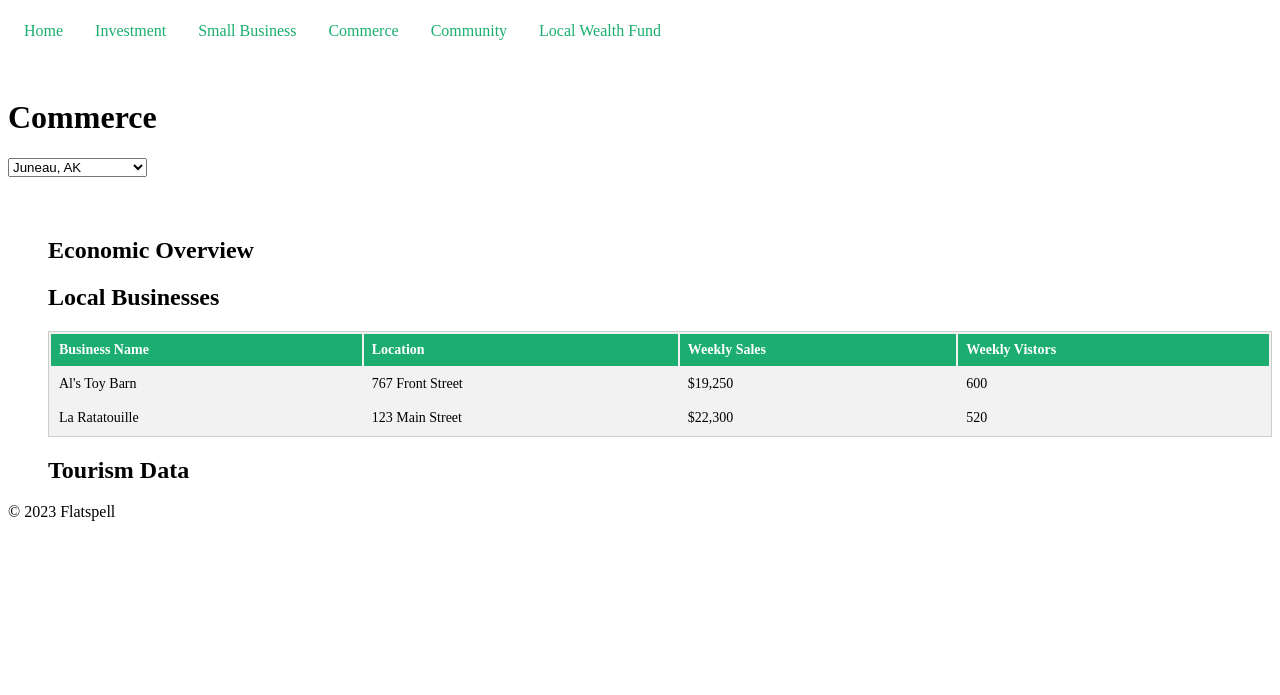
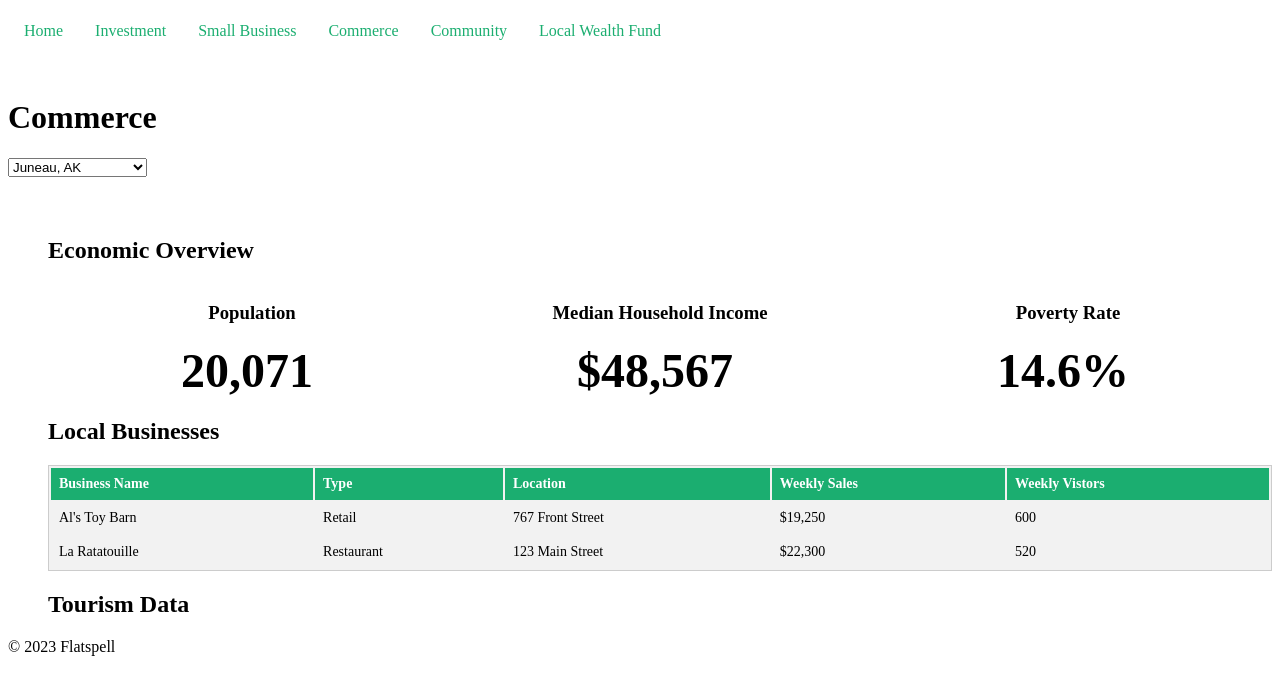
Before and after one commit to flatspell/community, a Flask app: page /commerce in a window 1280 px wide. Shown: the top 695 px of the page. Run offline with Flask 3, Linux system fonts and the light colour scheme.

Commit message:
latest updates to commerce page

```diff
--- a/map-app/static/css/style.css
+++ b/map-app/static/css/style.css
@@ -89,3 +89,40 @@ th {
   background-color: #1bae70;
   color: #fff;
 }
+
+.big-value-container {
+  display: flex;
+  justify-content: space-between;
+  text-align: center;
+}
+
+.big-value-item {
+  flex: 1;
+  position: relative;
+}
+
+.big-value {
+  font-size: 48px;
+  font-weight: bold;
+  margin: 0;
+  display: inline-block; /* Make the big value and arrow inline-block elements to allow vertical alignment */
+  vertical-align: middle; /* Vertically center the big value and arrow */
+}
+
+.arrow-up {
+  display: inline-block;
+  margin-left: 10px; /* Add some space between the big value and arrow */
+  vertical-align: middle; /* Vertically center the arrow */
+  font-size: 36px; /* Adjust the size of the arrow */
+  color: green; /* Set the color of the upward-pointing arrow */
+  transform: translateY(-50%) rotate(45deg); /* Rotate the arrow 45 degrees */
+}
+
+.arrow-down {
+  display: inline-block;
+  margin-left: 10px;
+  vertical-align: middle;
+  font-size: 36px;
+  color: red; /* Set the color of the downward-pointing arrow */
+  transform: translateY(-50%) rotate(-45deg); /* Rotate the arrow -45 degrees */
+}
--- a/map-app/templates/commerce.html
+++ b/map-app/templates/commerce.html
@@ -13,22 +13,41 @@
   <ul>
 
     <h2>Economic Overview</h2>
+
+      <div class="big-value-container">
+        <div class="big-value-item">
+          <h3>Population</h3>
+          <p class="big-value">20,071<span class="arrow-up"></span></p>
+        </div>
+        <div class="big-value-item">
+          <h3>Median Household Income</h3>
+          <p class="big-value">$48,567<span class="arrow-up"></span></p>
+        </div>
+        <div class="big-value-item">
+          <h3>Poverty Rate</h3>
+          <p class="big-value">14.6%<span class="arrow-down"></span></p>
+        </div>
+      </div>
+
     <h2>Local Businesses</h2>
       <table>
         <tr>
           <th>Business Name</th>
+          <th>Type</th>
           <th>Location</th>
           <th>Weekly Sales</th>
           <th>Weekly Vistors</th>
         </tr>
         <tr>
           <td>Al's Toy Barn</td>
+          <td>Retail</td>
           <td>767 Front Street</td>
           <td>$19,250</td>
           <td>600</td>
         </tr>
         <tr>
           <td>La Ratatouille</td>
+          <td>Restaurant</td>
           <td>123 Main Street</td>
           <td>$22,300</td>
           <td>520</td>
```
